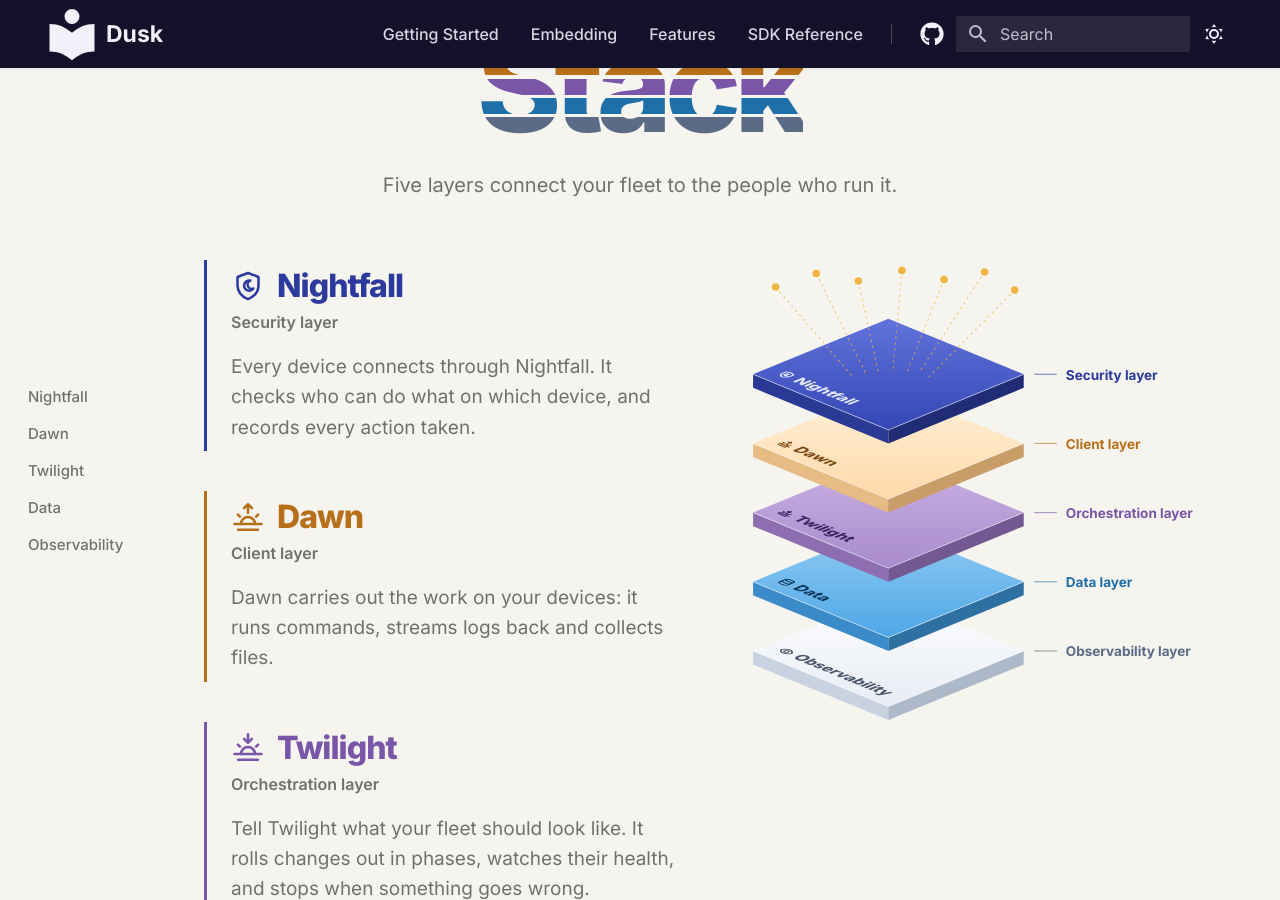
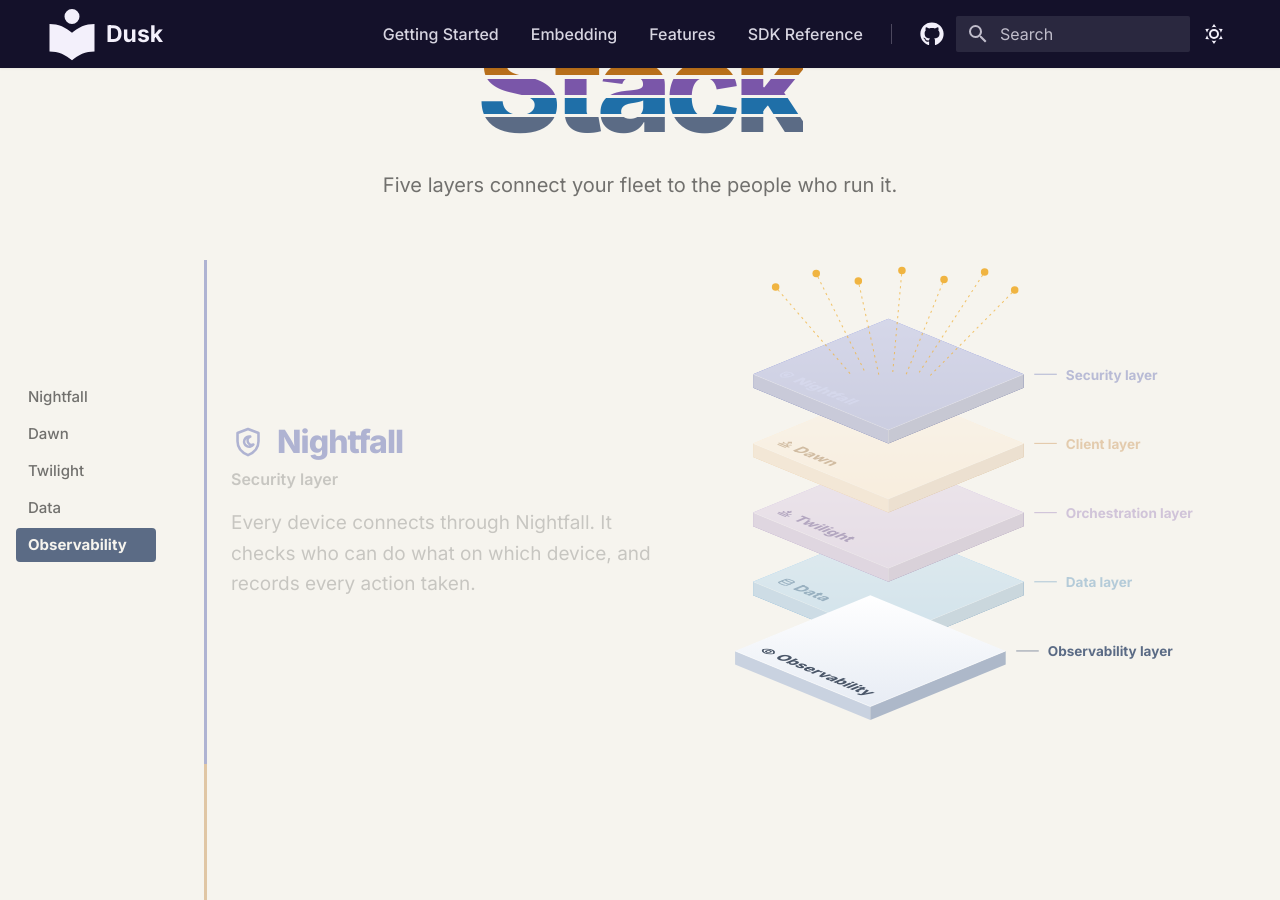
Before and after one commit to tomerze/dusk, an MkDocs documentation site: the page built from docs/docs/index.md, in a window 1280 px wide and 900 px high, scrolled down 2173 px. Built offline with MkDocs 1.6.1 and Material for MkDocs 9.7.7, drawn with Linux system fonts in a browser that asks for light colours; comment, search, counter and statistics services are not loaded.

Commit message:
Update docs to light up each stack layer as its description scrolls by
On wide screens the stack drawing and the list of layers stay in view
while the descriptions scroll past. The layer whose description crosses
the middle of the window keeps its colour and slides out of the stack,
and its entry in the list fills with the layer's colour; the other plates
dim and their descriptions fade. Dimming lays a veil in the page's
background colour over the plate, which fades in and out, so the plate's
own gradient stays as drawn and a dimmed plate never shows the one
beneath it through itself; the lit plate is moved to the end of the
drawing so the plates above it do not cover it.

Readers who ask for reduced motion get the change without the slide.

The script is assets/javascripts/landing.js, loaded only by the home
page's template.

```diff
--- a/docs/docs/assets/home.html
+++ b/docs/docs/assets/home.html
@@ -47,3 +47,7 @@
   <div class="dusk-landing md-typeset">{{ page.content }}</div>
 {% endblock %}
 {% block content %}{% endblock %}
+{% block scripts %}
+  {{ super() }}
+  <script src="{{ 'assets/javascripts/landing.js' | url }}"></script>
+{% endblock %}
--- /dev/null
+++ b/docs/docs/assets/javascripts/landing.js
@@ -0,0 +1,38 @@
+document.querySelectorAll(".dusk-stack").forEach((stack) => {
+  const parts = stack.querySelectorAll("[data-layer]");
+  const diagram = stack.querySelector(".dusk-stack__diagram");
+  const plates = [...diagram.querySelectorAll(".dusk-plate")];
+  const fleet = diagram.querySelector(".dusk-stack__fleet");
+  const visible = new Set();
+  const observer = new IntersectionObserver(
+    (entries) => {
+      for (const entry of entries) {
+        if (entry.isIntersecting) {
+          visible.add(entry.target);
+        } else {
+          visible.delete(entry.target);
+        }
+      }
+      const current = visible.values().next().value;
+      const layer = current ? current.dataset.layer : "";
+      stack.classList.toggle("is-focused", Boolean(current));
+      for (const part of parts) {
+        part.classList.toggle("is-active", part.dataset.layer === layer);
+      }
+      for (const plate of plates) {
+        if (plate.dataset.layer !== layer) {
+          diagram.insertBefore(plate, fleet);
+        }
+      }
+      for (const plate of plates) {
+        if (plate.dataset.layer === layer) {
+          diagram.insertBefore(plate, fleet);
+        }
+      }
+    },
+    { rootMargin: "-49% 0px -50% 0px" },
+  );
+  for (const layer of stack.querySelectorAll(".dusk-layer")) {
+    observer.observe(layer);
+  }
+});
--- a/docs/docs/assets/stylesheets/landing.css
+++ b/docs/docs/assets/stylesheets/landing.css
@@ -642,10 +642,25 @@
   height: auto;
   overflow: visible;
 }
+.dusk-plate {
+  transition: transform 0.45s ease;
+}
+.dusk-plate polygon,
+.dusk-plate text,
+.dusk-plate path {
+  transition:
+    fill 0.45s ease,
+    stroke 0.45s ease,
+    opacity 0.45s ease;
+}
 .dusk-plate__edge {
   fill: none;
   stroke: rgba(255, 255, 255, 0.55);
   stroke-width: 1.2;
+}
+.dusk-plate__veil {
+  fill: var(--md-default-bg-color);
+  opacity: 0;
 }
 .dusk-plate__leader {
   stroke: var(--dusk-ink);
@@ -697,6 +712,7 @@
 .dusk-layer {
   padding: 0.4rem 0 0.4rem 1.2rem;
   border-left: 3px solid var(--dusk-ink);
+  transition: opacity 0.45s ease;
 }
 .dusk-layer + .dusk-layer {
   margin-top: 2rem;
@@ -758,18 +774,51 @@
     color: var(--md-default-fg-color--light);
     font-size: 0.75rem;
     font-weight: 500;
+    transition:
+      background-color 0.3s ease,
+      color 0.3s ease;
   }
   .dusk-stack__menu a:hover {
     color: var(--dusk-ink);
+  }
+  .dusk-stack__menu a.is-active {
+    background-color: var(--dusk-ink);
+    color: var(--md-default-bg-color);
+    font-weight: 700;
   }
   .dusk-stack__layers {
     grid-column: 2;
     grid-row: 1;
   }
   .dusk-stack__figure {
+    position: sticky;
+    top: max(3.5rem, calc(50vh - 15rem));
     grid-column: 3;
     grid-row: 1;
     max-width: none;
+  }
+  .dusk-layer {
+    display: flex;
+    flex-direction: column;
+    justify-content: center;
+    min-height: 56vh;
+  }
+  .dusk-layer + .dusk-layer {
+    margin-top: 0;
+  }
+  .dusk-stack.is-focused .dusk-plate:not(.is-active) .dusk-plate__veil {
+    opacity: 0.78;
+  }
+  .dusk-stack.is-focused .dusk-plate:not(.is-active) text,
+  .dusk-stack.is-focused .dusk-plate:not(.is-active) use,
+  .dusk-stack.is-focused .dusk-plate:not(.is-active) path {
+    opacity: 0.3;
+  }
+  .dusk-stack.is-focused .dusk-plate.is-active {
+    transform: translateX(-24px);
+  }
+  .dusk-stack.is-focused .dusk-layer:not(.is-active) {
+    opacity: 0.35;
   }
 }
 
@@ -785,4 +834,8 @@
   .dusk-stack__uplink {
     animation: none;
   }
+  .dusk-plate,
+  .dusk-layer {
+    transition: none;
+  }
 }
```
Also changed, not shown: docs/docs/assets/landing/stack.svg.
